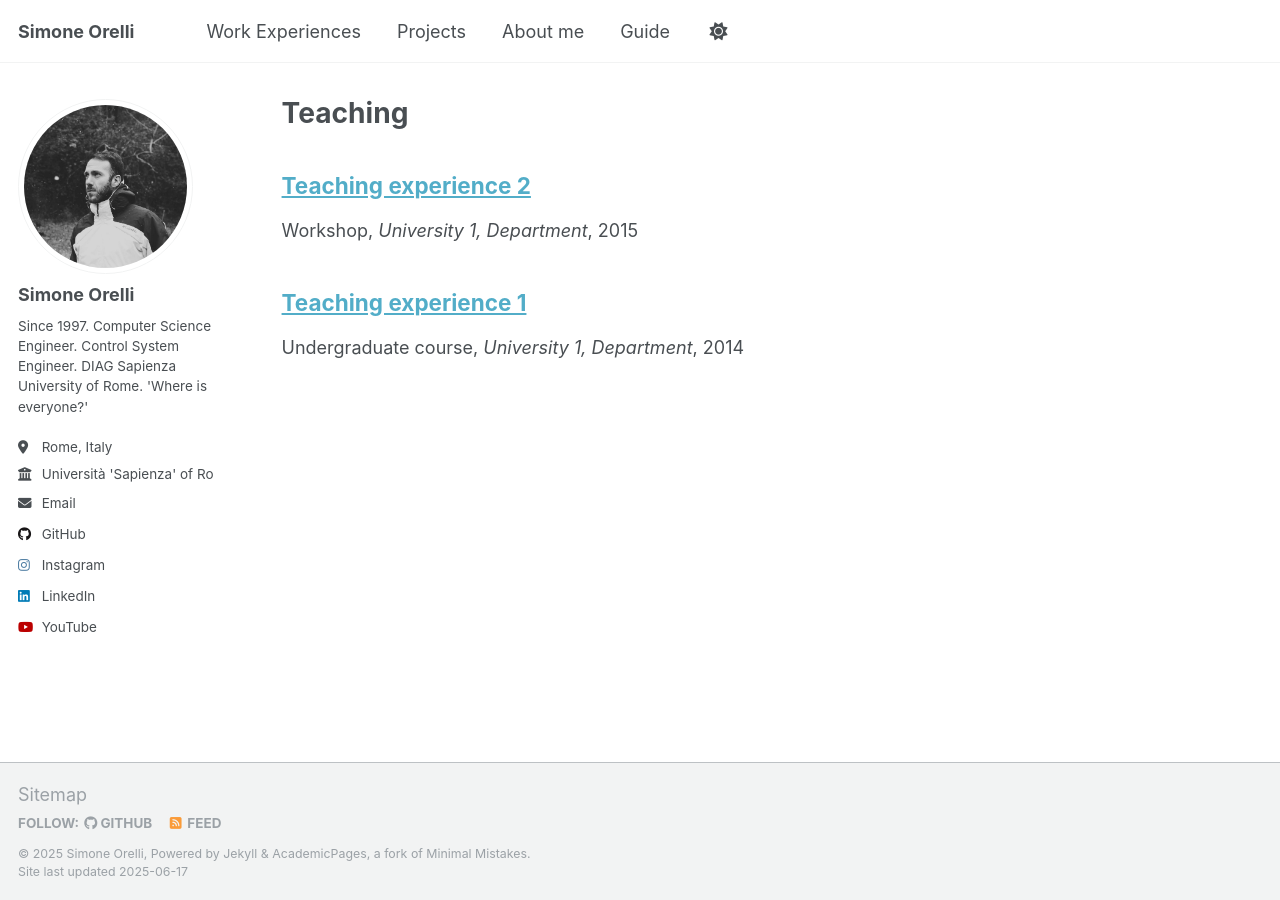
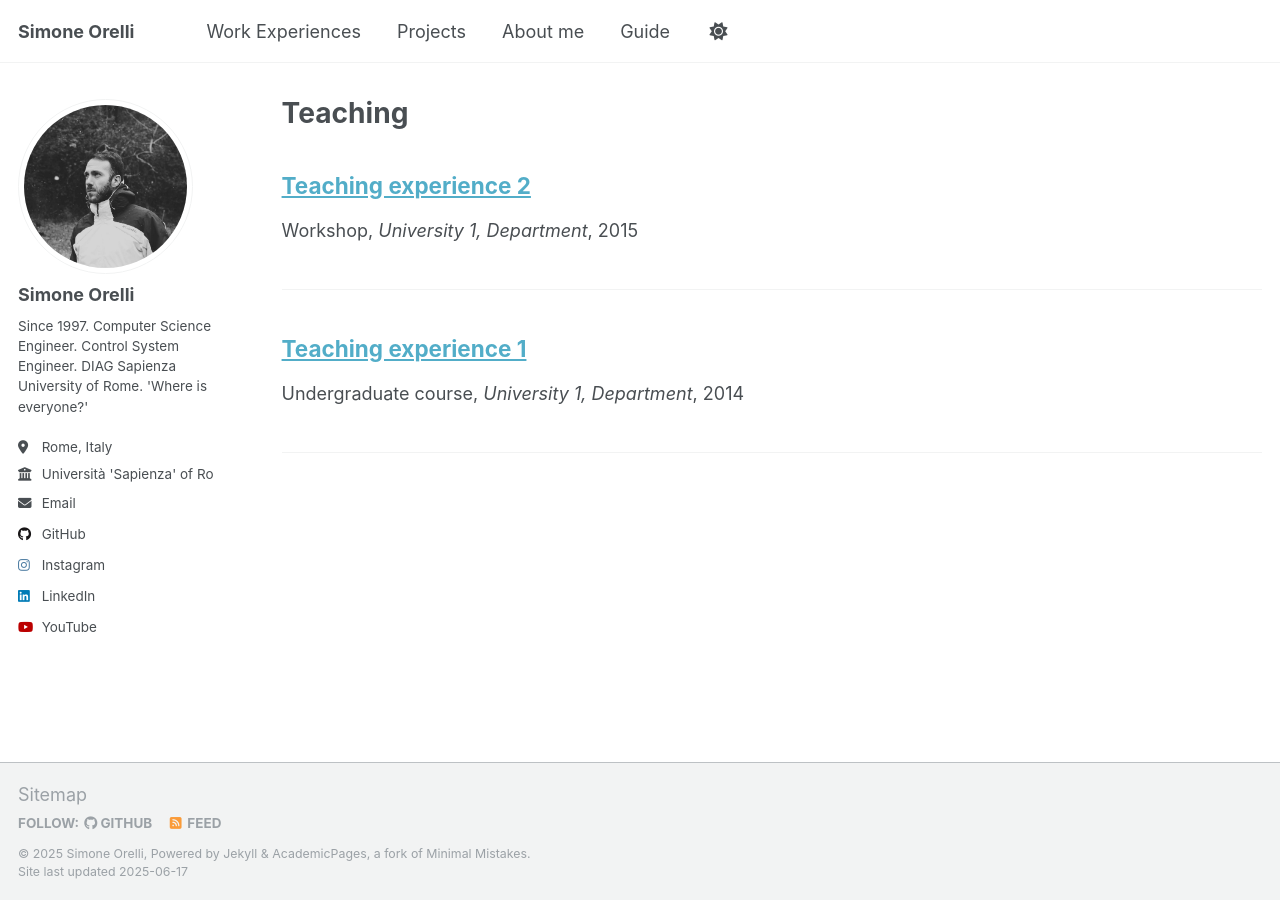
Before and after one commit to Messi-Orion10/s_orion10.github.io, a Jekyll site: the page built from _pages/teaching.html, in a window 1280 px wide. Built offline with Jekyll 4.4.1, drawn with Linux system fonts in a browser that asks for light colours.

Commit message:
Update archive-single.html

```diff
--- a/_includes/archive-single.html
+++ b/_includes/archive-single.html
@@ -90,4 +90,5 @@
     {% endif %}
 
   </article>
+  <hr class="work-divider">
 </div>
```
